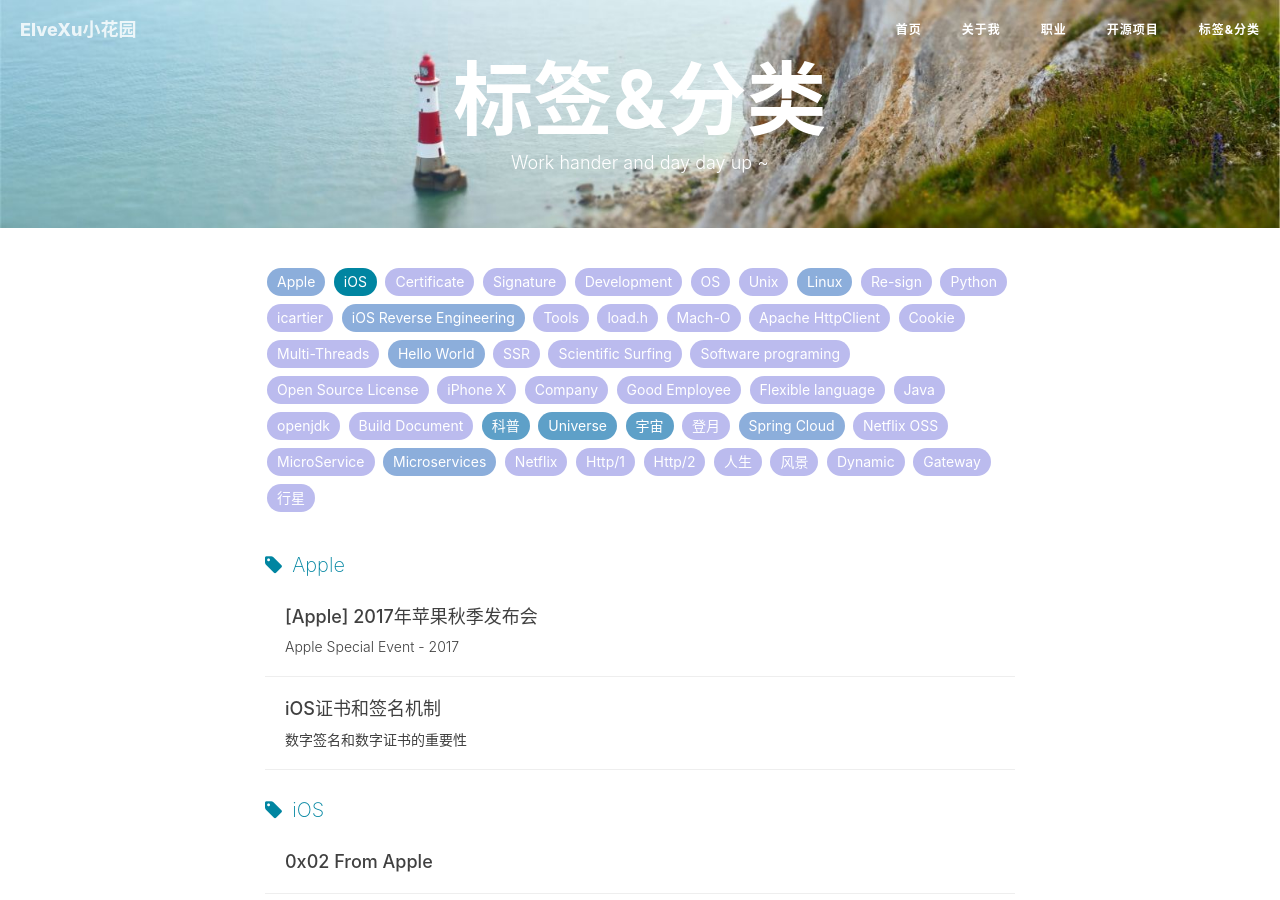
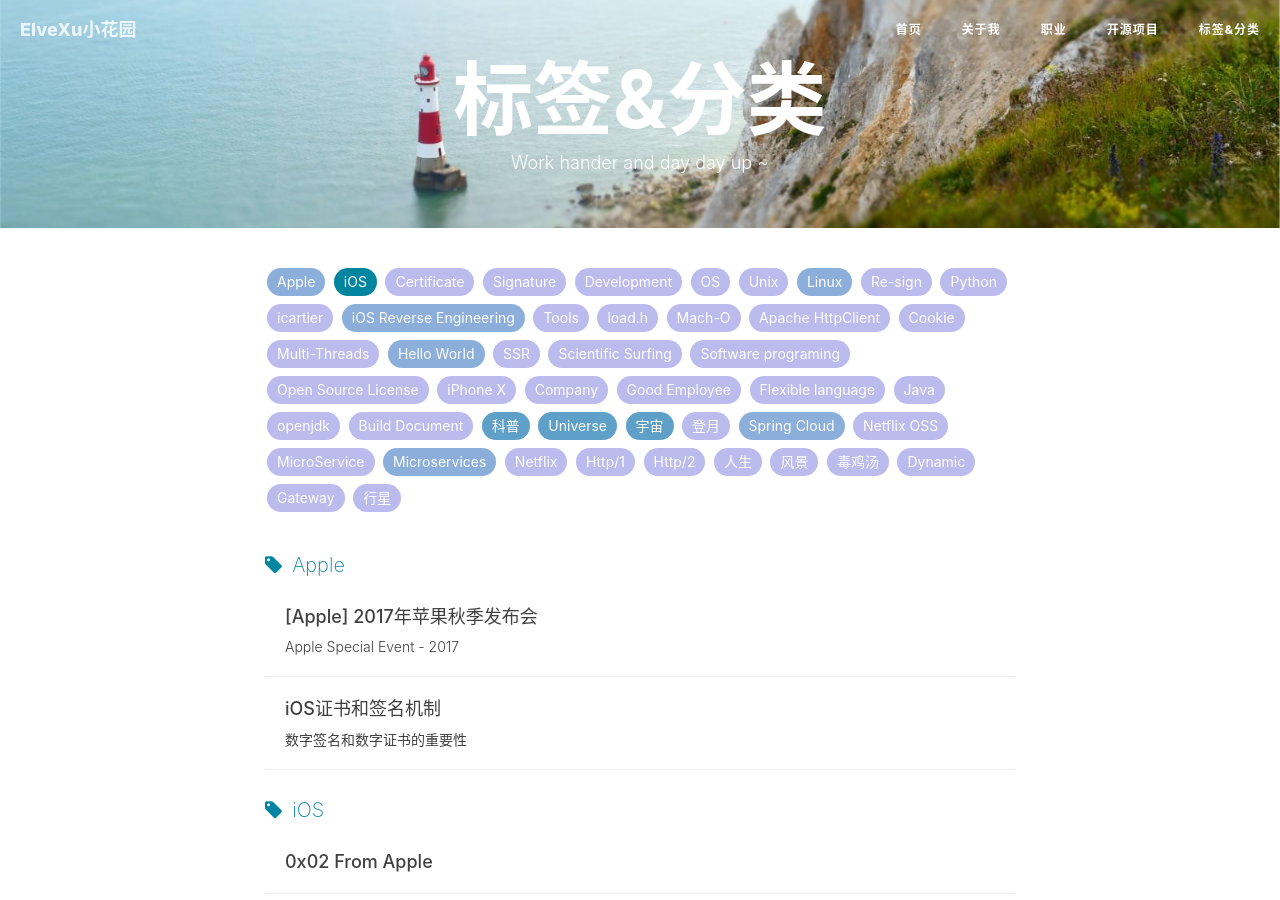
Before and after one commit to misselvexu/misselvexu.github.io, a Jekyll site: the page built from tags.html, in a window 1280 px wide and 900 px high. Built offline with Jekyll 4.4.1, drawn with Linux system fonts in a browser that asks for light colours; nearby versions of some CDN libraries; comment, search, counter and statistics services are not loaded; some of the changed text lies outside the part shown.

Commit message:
Update 2018-03-09-人生无完美,曲折亦风景.markdown

```diff
--- a/_posts/2018-03-09-人生无完美,曲折亦风景.markdown
+++ b/_posts/2018-03-09-人生无完美,曲折亦风景.markdown
@@ -9,6 +9,8 @@ catalog: false
 tags:
     - 人生
     - 风景
+    - 毒鸡汤
+
 ---
 
 > 人生系列
```
